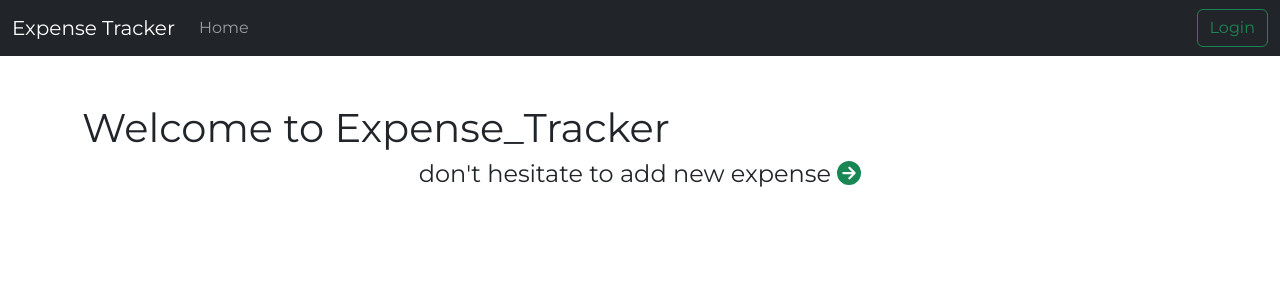
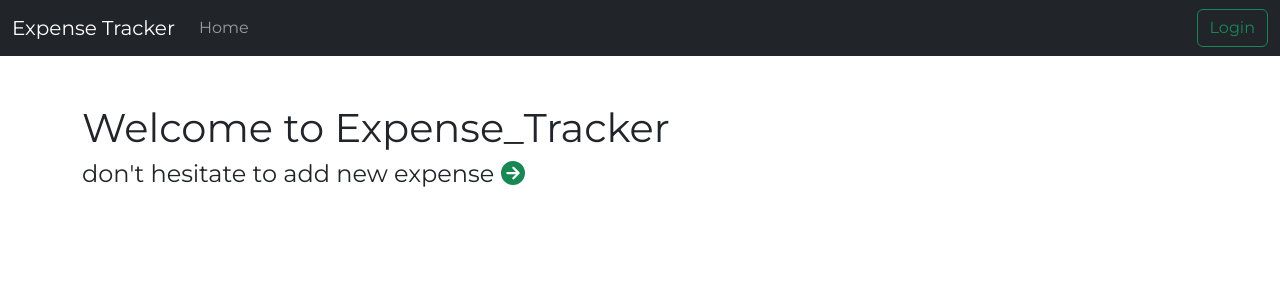
Before and after one commit to Kewinsky/expense-tracker, a React (Create React App) app in the folder frontend/: page / in a window 1280 px wide. Shown: the top 300 px of the page. Built offline with nearby package versions, Linux system fonts and the light colour scheme.

Commit message:
css fixes

```diff
--- a/frontend/src/components/categoriesSummaryComponent/categoriesSummaryComponent.scss
+++ b/frontend/src/components/categoriesSummaryComponent/categoriesSummaryComponent.scss
@@ -1,7 +1,4 @@
 @import "../../utils/theme.scss";
-span {
-  font-size: 1.5rem;
-}
 
 .record-item {
   border-bottom: 1px solid black;
--- a/frontend/src/pages/analyzerPage/analyzerPage.scss
+++ b/frontend/src/pages/analyzerPage/analyzerPage.scss
@@ -1,5 +1 @@
 @import "../../utils/theme.scss";
-
-h4 {
-  text-align: center;
-}
```
